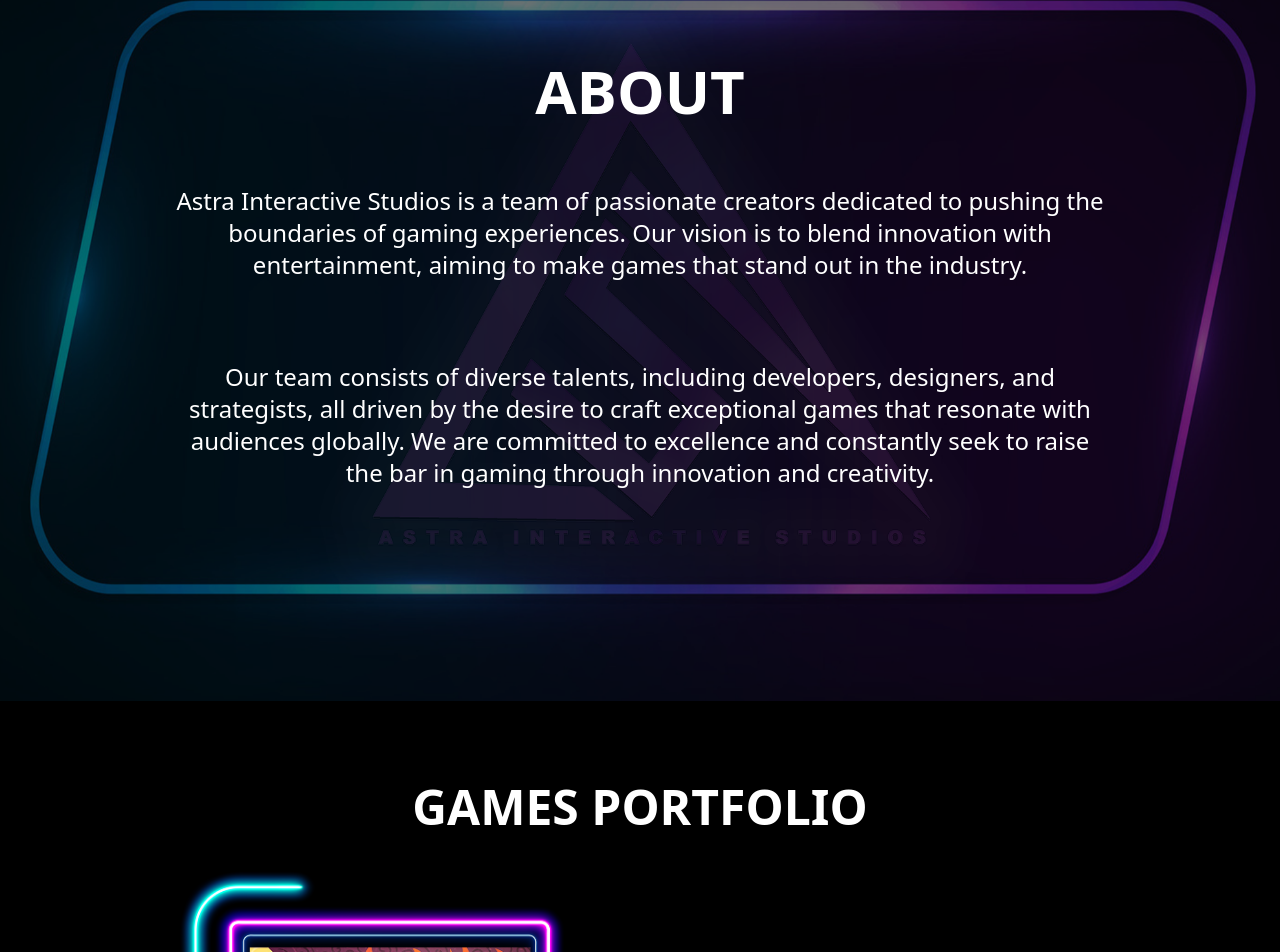
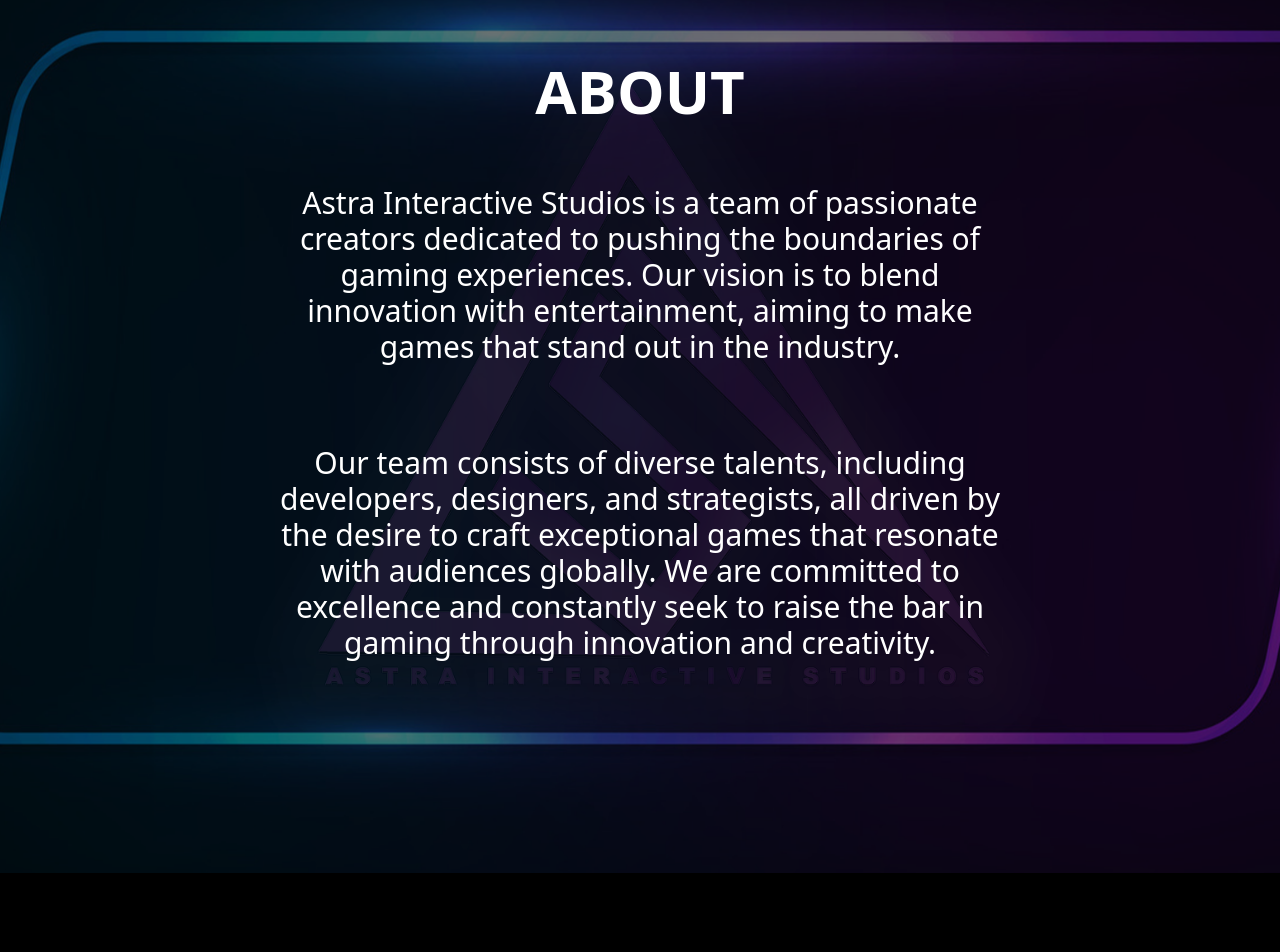
Before and after one commit to mgguild/ai-games, a Next.js app: page / in a window 1280 px wide. Shown: the part 947-1899 px from the top of the page. Built offline with nearby package versions, Linux system fonts and the light colour scheme.

Commit message:
Adjust padding for about page

```diff
--- a/src/app/about/AboutUs.tsx
+++ b/src/app/about/AboutUs.tsx
@@ -16,11 +16,11 @@
             <h1 className="title-font sm:text-6xl text-6xl mb-16 font-bold text-white mt-8">
               ABOUT
             </h1>
-            <p className="sm:px-16 px-3 w-5/6 leading-loose lg:text-2xl sm:text-xl text-xl text-white font-medium mb-20">
+            <p className="sm:px-16 px-3 w-4/6 leading-loose lg:text-3xl sm:text-xl text-xl text-white font-medium mb-20">
               Astra Interactive Studios is a team of passionate creators dedicated to pushing the boundaries of gaming experiences.
               Our vision is to blend innovation with entertainment, aiming to make games that stand out in the industry.
             </p>
-            <p className="sm:px-16 px-3 w-5/6 leading-loose lg:text-2xl sm:text-xl text-xl text-white font-medium">
+            <p className="sm:px-16 px-3 w-4/6 leading-loose lg:text-3xl sm:text-xl text-xl text-white font-medium">
               Our team consists of diverse talents, including developers, designers, and strategists, all driven by the desire
               to craft exceptional games that resonate with audiences globally. We are committed to excellence and constantly
               seek to raise the bar in gaming through innovation and creativity.
```
